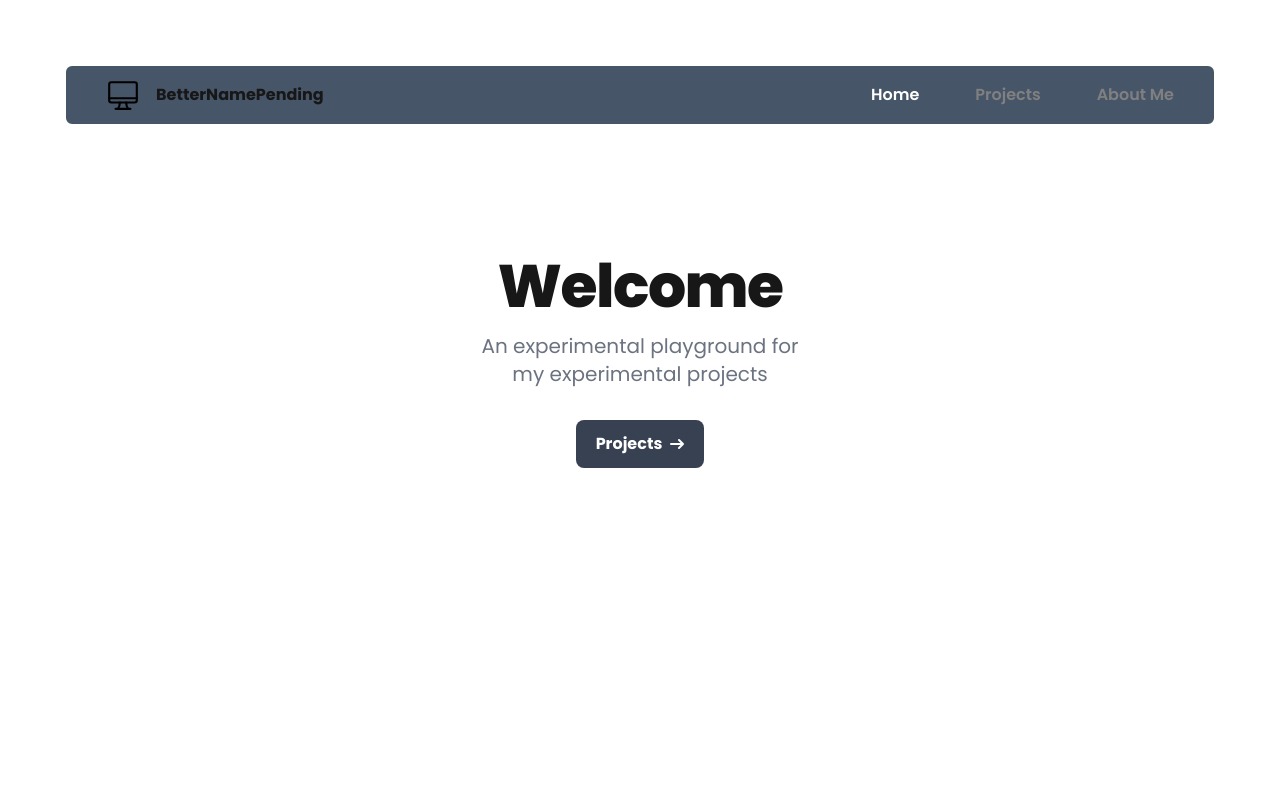
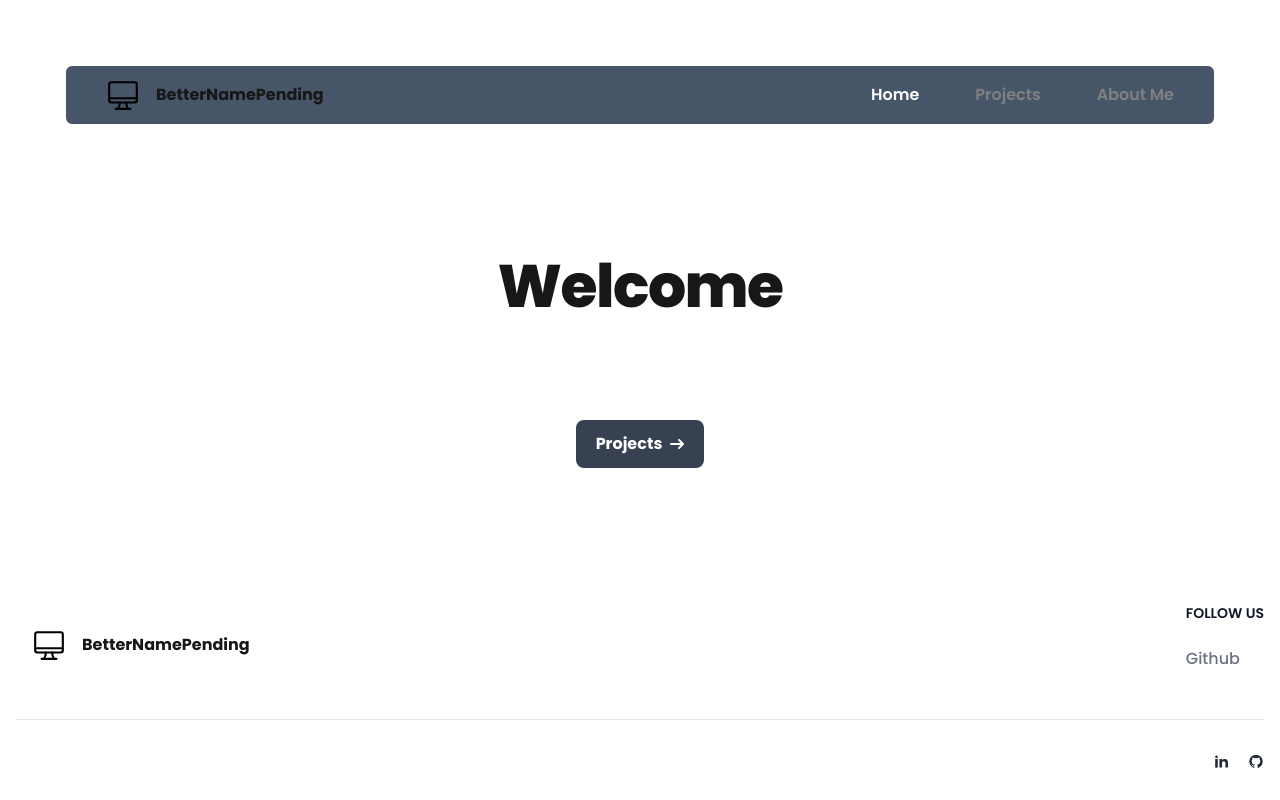
Before and after one commit to BrownieActual/BetterNamePending, a Next.js app: page / in a window 1280 px wide. Built offline with nearby package versions, Linux system fonts and the light colour scheme.

Commit message:
update page descriptions

```diff
--- a/app/layout.tsx
+++ b/app/layout.tsx
@@ -3,6 +3,7 @@ import { Poppins } from "next/font/google";
 import "./globals.css";
 import NavBar from "@/components/NavBar";
 import PageContent from "@/components/PageContent";
+import Footer from "@/components/Footer";
 
 const poppins = Poppins({
   subsets: ["latin"],
@@ -23,9 +24,12 @@ export default function RootLayout({
 }>) {
   return (
     <html lang="en">
-      <body className={`${poppins.variable} antialiased`}>
+      <body
+        className={`${poppins.variable} antialiased h-screen flex flex-col`}
+      >
         <NavBar />
         <PageContent>{children}</PageContent>
+        <Footer />
       </body>
     </html>
   );
--- a/app/me/page.tsx
+++ b/app/me/page.tsx
@@ -4,7 +4,7 @@ import JumboTron from "@/components/JumboTron";
 export default function Page() {
   return (
     <div className="w-full">
-      <JumboTron title="Me"></JumboTron>
+      <JumboTron title="Me" description="Get to know me"></JumboTron>
       <PageContent></PageContent>
     </div>
   );
--- a/app/page.tsx
+++ b/app/page.tsx
@@ -5,8 +5,8 @@ export default function Home() {
     <div className="flex justiy-center">
       <JumboTron
         title="Welcome"
-        description="An experimental playground for my experimental projects"
-        navigation={{ title: "Projects", path: "" }}
+        description="A Sandbox for my experimental projects"
+        navigation={{ title: "Projects", path: "/projects" }}
       />
     </div>
   );
--- a/app/projects/page.tsx
+++ b/app/projects/page.tsx
@@ -4,7 +4,10 @@ import JumboTron from "@/components/JumboTron";
 export default function Page() {
   return (
     <div className="w-full">
-      <JumboTron title="Projects"></JumboTron>
+      <JumboTron
+        title="Projects"
+        description="What I'm playing aroud with"
+      ></JumboTron>
       <PageContent></PageContent>
     </div>
   );
--- a/components/JumboTron.tsx
+++ b/components/JumboTron.tsx
@@ -5,12 +5,12 @@ import Link from "next/link";
 const JumboTron = ({ title, description, navigation }: JumboTronProps) => {
   return (
     <section>
-      <div className="py-8 px-4 mx-auto text-center lg:py-16 border-white border-2 rounded-2xl w-full">
+      <div className="py-8 px-4 mx-auto text-center lg:py-16 border-white border-2 rounded-2xl w-full bg-grey]">
         <h1 className="mb-4 text-4xl font-extrabold tracking-tight leading-none md:text-5xl lg:text-6xl">
           {title}
         </h1>
         {description && (
-          <p className="mb-8 text-lg font-normal text-gray-500 lg:text-xl sm:px-16 lg:px-48 dark:text-gray-400">
+          <p className="mb-8 text-lg font-normal text-white lg:text-xl sm:px-16 lg:px-48">
             {description}
           </p>
         )}
@@ -32,9 +32,9 @@ const JumboTron = ({ title, description, navigation }: JumboTronProps) => {
               >
                 <path
                   stroke="currentColor"
-                  stroke-linecap="round"
-                  stroke-linejoin="round"
-                  stroke-width="2"
+                  strokeLinecap="round"
+                  strokeLinejoin="round"
+                  strokeWidth="2"
                   d="M1 5h12m0 0L9 1m4 4L9 9"
                 />
               </svg>
```
